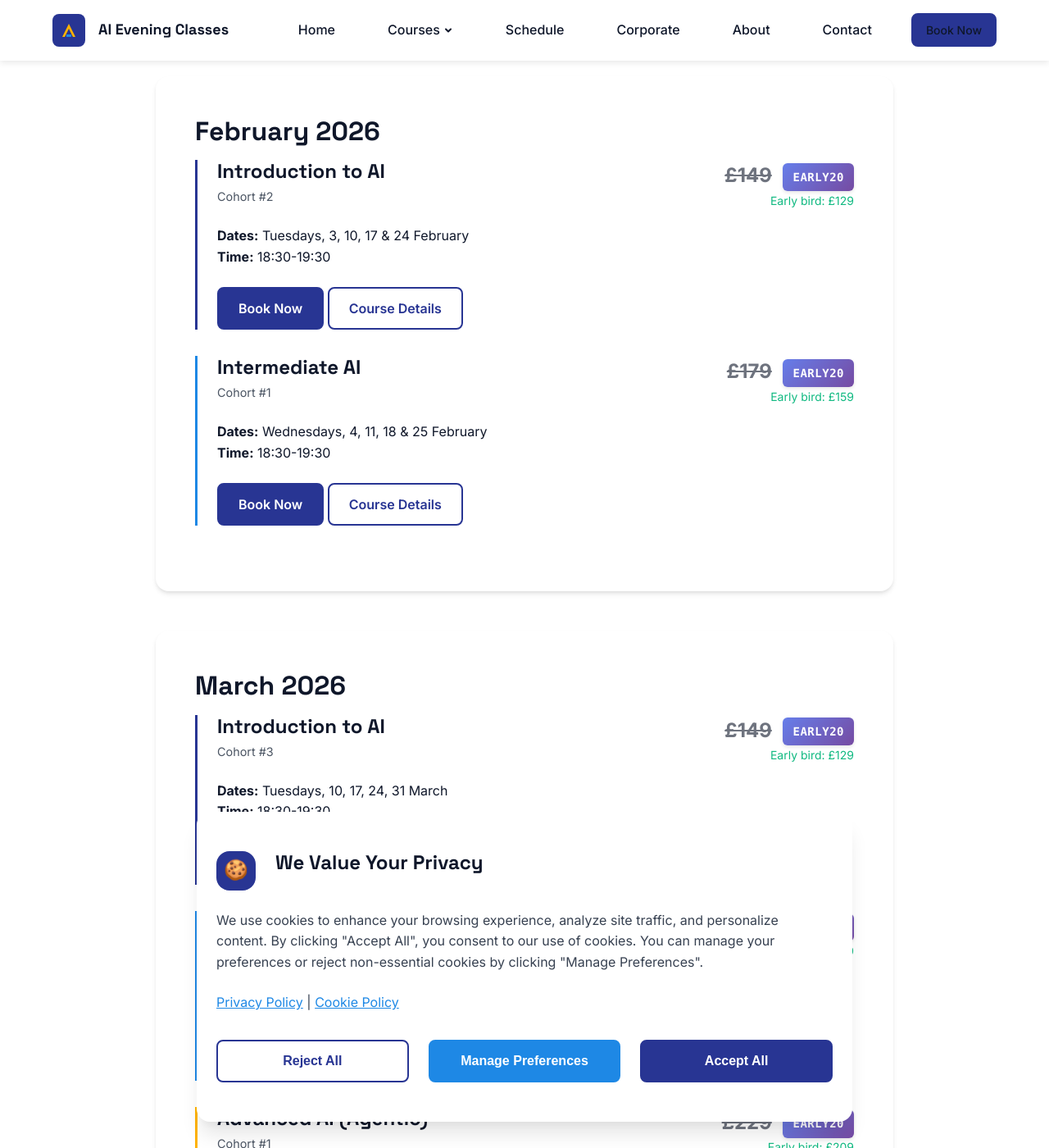
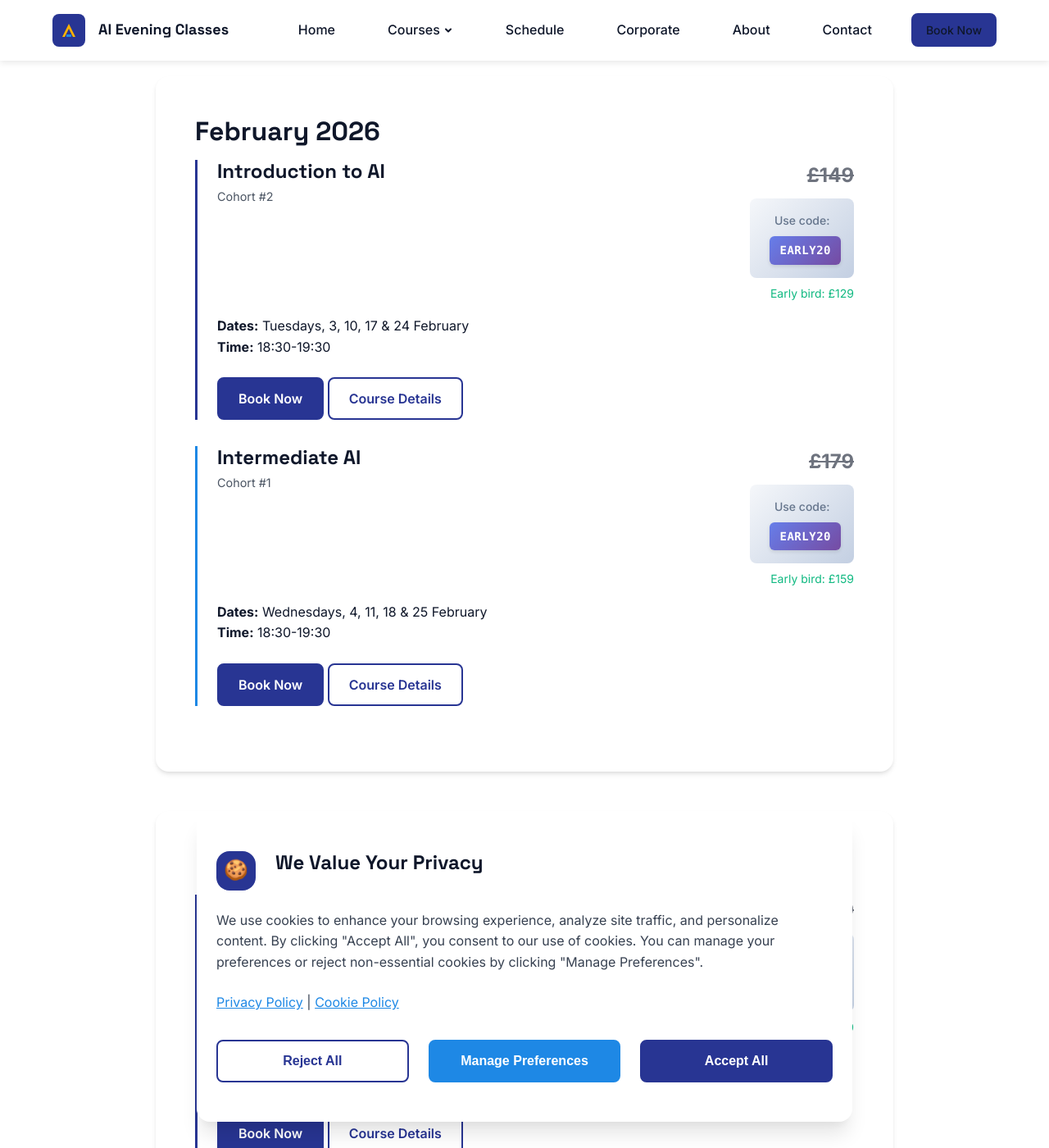
Before and after one commit to LatinRickshaw/oxfordaiteaching, a Jekyll site: the page built from schedule.html, in a window 1280 px wide and 1400 px high, scrolled down 587 px. Shown: the whole window at 82% size. Built offline with Jekyll 4.4.1, drawn with Linux system fonts in a browser that asks for light colours.

Commit message:
Added discount code functionalilty to the schedule page

```diff
--- a/schedule.html
+++ b/schedule.html
@@ -73,16 +73,21 @@ description: View upcoming AI course cohorts in Oxford and book your spot. Begin
                                     </p>
                                 </div>
                                 <div style="text-align: right;">
-                                    <div style="font-size: 1.5rem; font-weight: 700; color: var(--color-slate);">
-                                        {% if cohort.discount_code and cohort.show_discount_badge %}
+                                    {% if cohort.discount_code and cohort.show_discount_badge %}
+                                        <div style="font-size: 1.5rem; font-weight: 700; color: var(--color-slate);">
                                             <span class="original-price">£{{ course.price }}</span>
+                                        </div>
+                                        <div class="discount-code-display" style="margin-top: 0.5rem; max-width: 200px; margin-left: auto;">
+                                            <span class="discount-label">Use code:</span>
                                             <span class="discount-badge">{{ cohort.discount_code }}</span>
-                                        {% else %}
+                                        </div>
+                                    {% else %}
+                                        <div style="font-size: 1.5rem; font-weight: 700; color: var(--color-slate);">
                                             £{{ course.price }}
-                                        {% endif %}
-                                    </div>
+                                        </div>
+                                    {% endif %}
                                     {% if course.early_bird %}
-                                        <div style="font-size: 0.875rem; color: var(--color-success);">Early bird: £{{ course.early_bird }}</div>
+                                        <div style="font-size: 0.875rem; color: var(--color-success); margin-top: 0.5rem;">Early bird: £{{ course.early_bird }}</div>
                                     {% endif %}
                                 </div>
                             </div>
```
